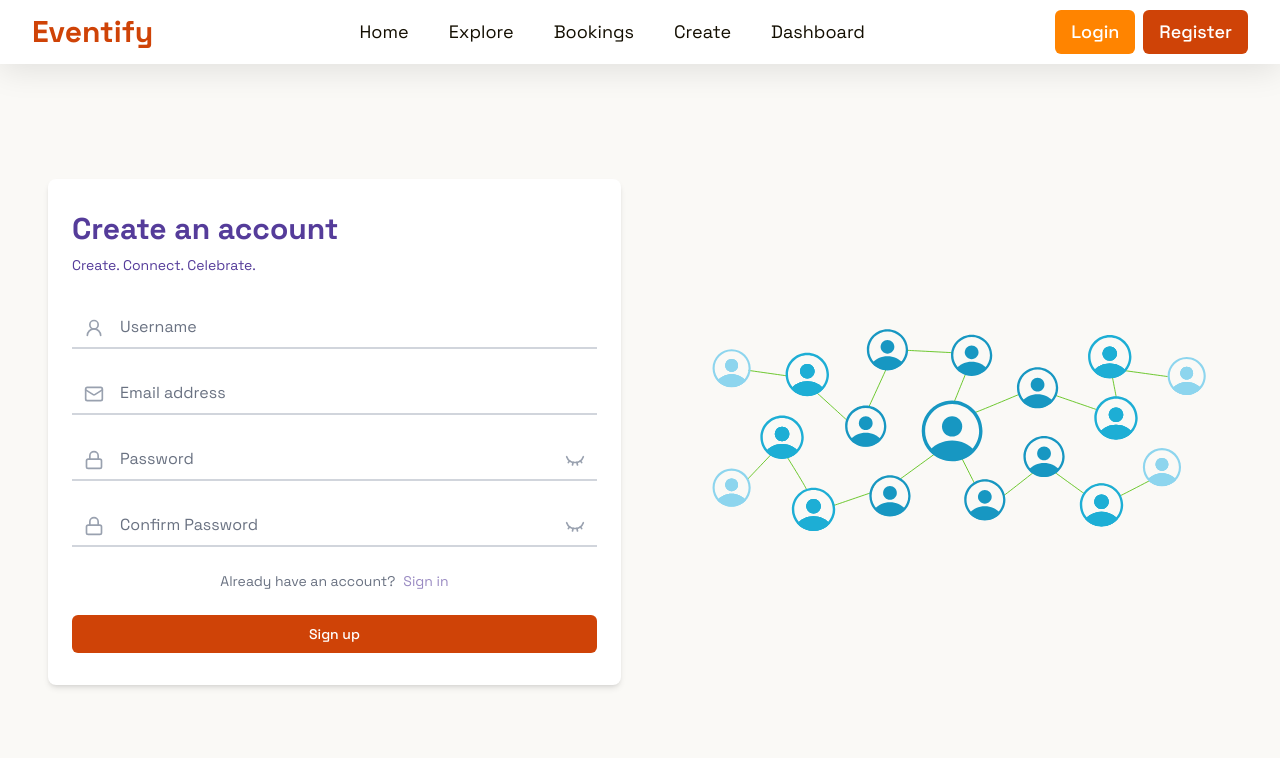
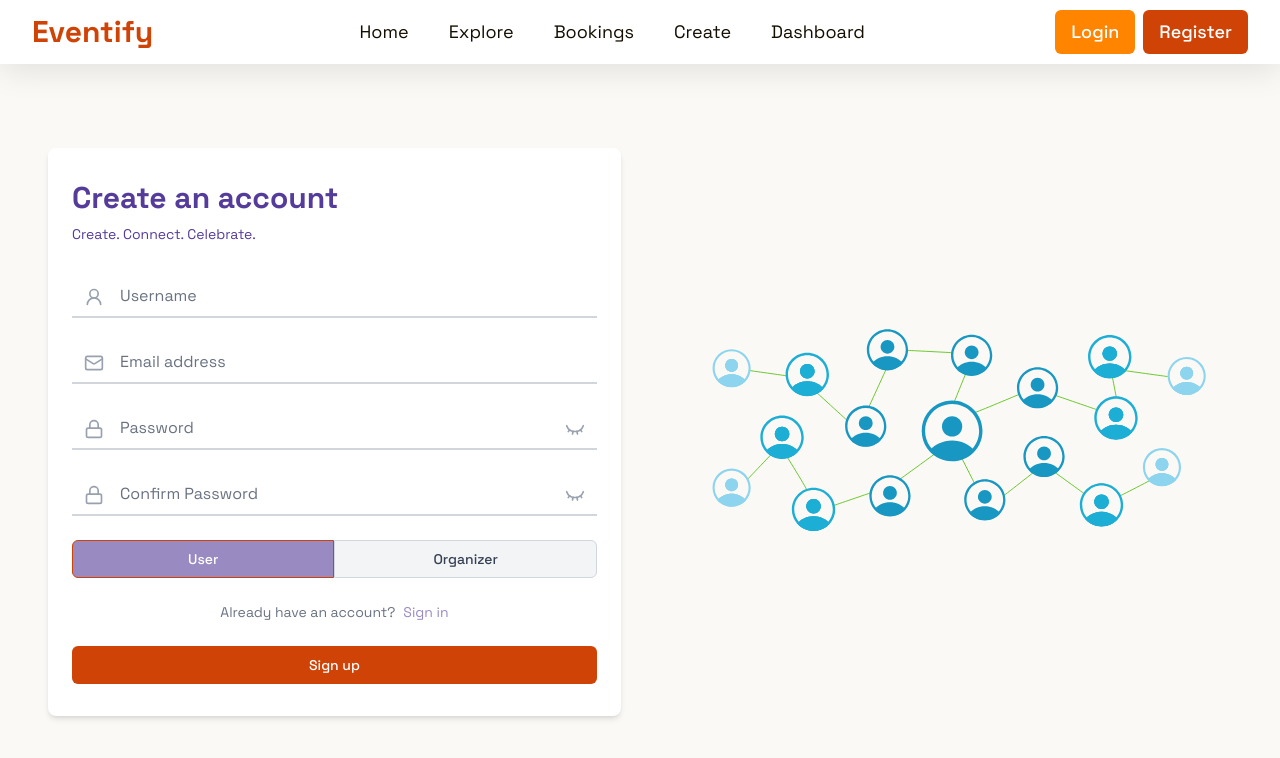
Before and after one commit to SuyanShrestha/eventify-frontend, a React (Vite) app: page /register in a window 1280 px wide. Shown: the top 758 px of the page. Built offline with nearby package versions, Linux system fonts and the light colour scheme.

Commit message:
feat: add user type in register page

```diff
--- a/src/assets/icons/index.ts
+++ b/src/assets/icons/index.ts
@@ -41,6 +41,7 @@ import {
   Lock,
   Eye,
   EyeClosed,
+  TriangleAlert,
 } from "lucide-react";
 
 export {
@@ -81,6 +82,7 @@ export {
   Lock,
   Eye,
   EyeClosed,
+  TriangleAlert,
   FaRegBookmark,
   FaBookmark,
 };
--- a/src/pages/RegisterPage.tsx
+++ b/src/pages/RegisterPage.tsx
@@ -4,14 +4,24 @@ import { RegisterLottie } from "../assets/lottie";
 import { useMediaQuery } from "react-responsive";
 import { Link } from "react-router-dom";
 import { RoutingLinks } from "../constants";
-import { Eye, EyeClosed, Lock, Mail, UserRound } from "../assets/icons";
+import {
+  Eye,
+  EyeClosed,
+  Lock,
+  Mail,
+  TriangleAlert,
+  UserRound,
+} from "../assets/icons";
 
 const RegisterPage: React.FC = () => {
+  const [username, setUsername] = useState("");
+
   const [email, setEmail] = useState("");
   const [password, setPassword] = useState("");
   const [confirmPassword, setConfirmPassword] = useState("");
   const [showPassword, setShowPassword] = useState(false);
   const [passwordsMatch, setPasswordsMatch] = useState(true);
+  const [userType, setUserType] = useState<"user" | "organizer">("user");
 
   const isSmallScreen = useMediaQuery({ maxWidth: 1024 });
   const lottieHeight = isSmallScreen ? 450 : 600;
@@ -22,7 +32,7 @@ const RegisterPage: React.FC = () => {
       setPasswordsMatch(false);
       return;
     }
-    console.log("Signup submitted", { email, password });
+    console.log("Signup submitted", { username, email, password });
   };
 
   const handlePasswordChange = (e: React.ChangeEvent<HTMLInputElement>) => {
@@ -64,8 +74,8 @@ const RegisterPage: React.FC = () => {
                   required
                   className="appearance-none relative block w-full pl-12 pr-4 py-2 border-b-2 border-gray-300 placeholder-gray-500 text-gray-900 focus:outline-none focus:border-accent-500 focus:ring-0 text-sm md:text-base transition duration-200"
                   placeholder="Username"
-                  value={email}
-                  onChange={(e) => setEmail(e.target.value)}
+                  value={username}
+                  onChange={(e) => setUsername(e.target.value)}
                 />
               </div>
 
@@ -145,11 +155,37 @@ const RegisterPage: React.FC = () => {
                     <EyeClosed className="h-5 w-5" />
                   )}
                 </button>
-                {!passwordsMatch && (
-                  <p className="text-red-500 text-xs mt-1">
-                    Passwords do not match
-                  </p>
-                )}
+              </div>
+              {!passwordsMatch && (
+                <p className="text-red-500 text-xs mt-1 flex gap-1">
+                  <TriangleAlert className="h-4 w-4" /> Passwords do not match
+                </p>
+              )}
+
+              {/* User Type Selection */}
+              <div className="flex w-full">
+                <button
+                  type="button"
+                  className={`w-1/2 px-4 py-2 text-sm font-medium rounded-l-md border  transition-all duration-300 ${
+                    userType === "user"
+                      ? "bg-secondary-text-400 text-white border-accent-500"
+                      : "bg-gray-100 text-gray-700 border-gray-300"
+                  }`}
+                  onClick={() => setUserType("user")}
+                >
+                  User
+                </button>
+                <button
+                  type="button"
+                  className={`w-1/2 px-4 py-2 text-sm font-medium rounded-r-md border  transition-all duration-300 ${
+                    userType === "organizer"
+                      ? "bg-secondary-text-400 text-white border-accent-500"
+                      : "bg-gray-100 text-gray-700 border-gray-300"
+                  }`}
+                  onClick={() => setUserType("organizer")}
+                >
+                  Organizer
+                </button>
               </div>
             </div>
 
```
